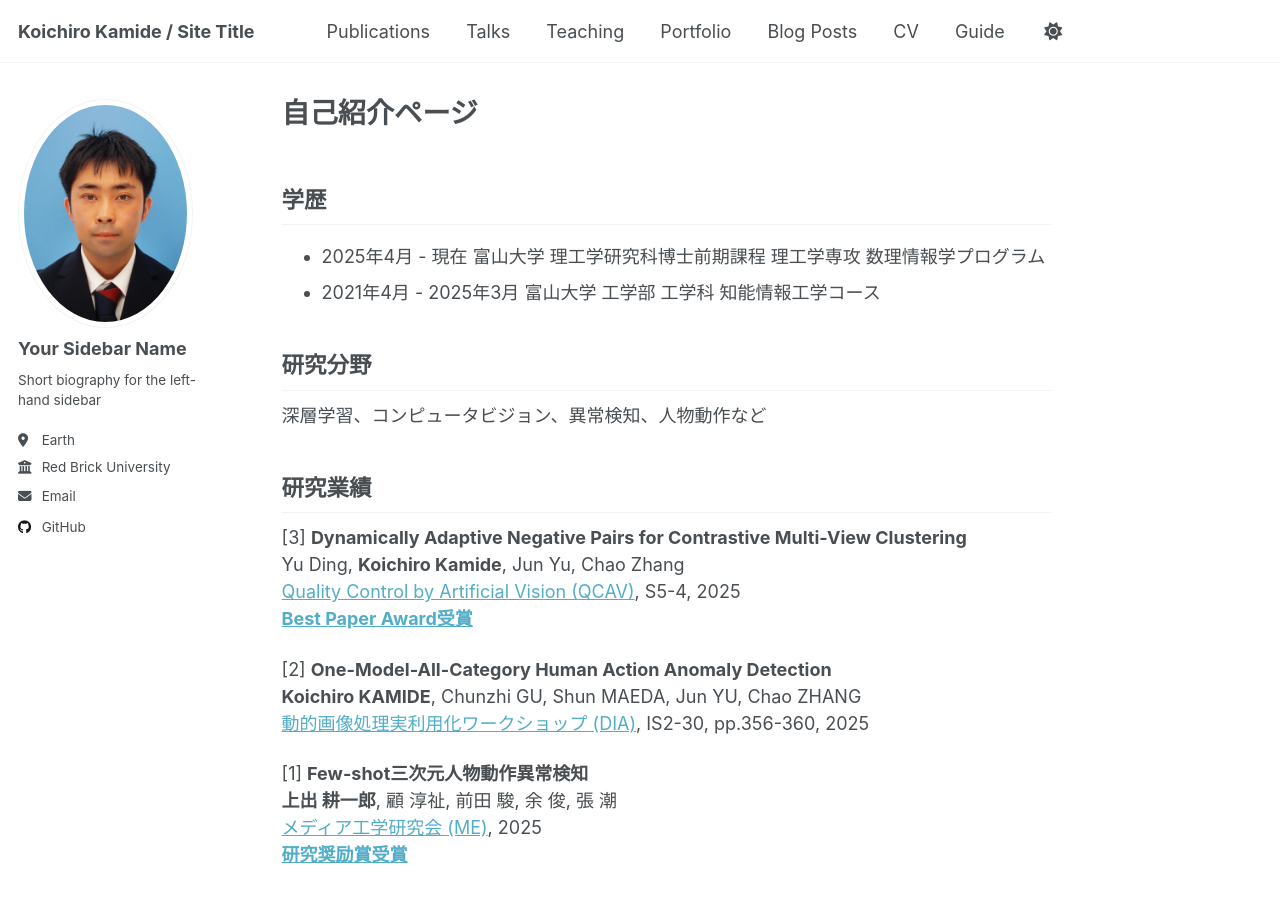
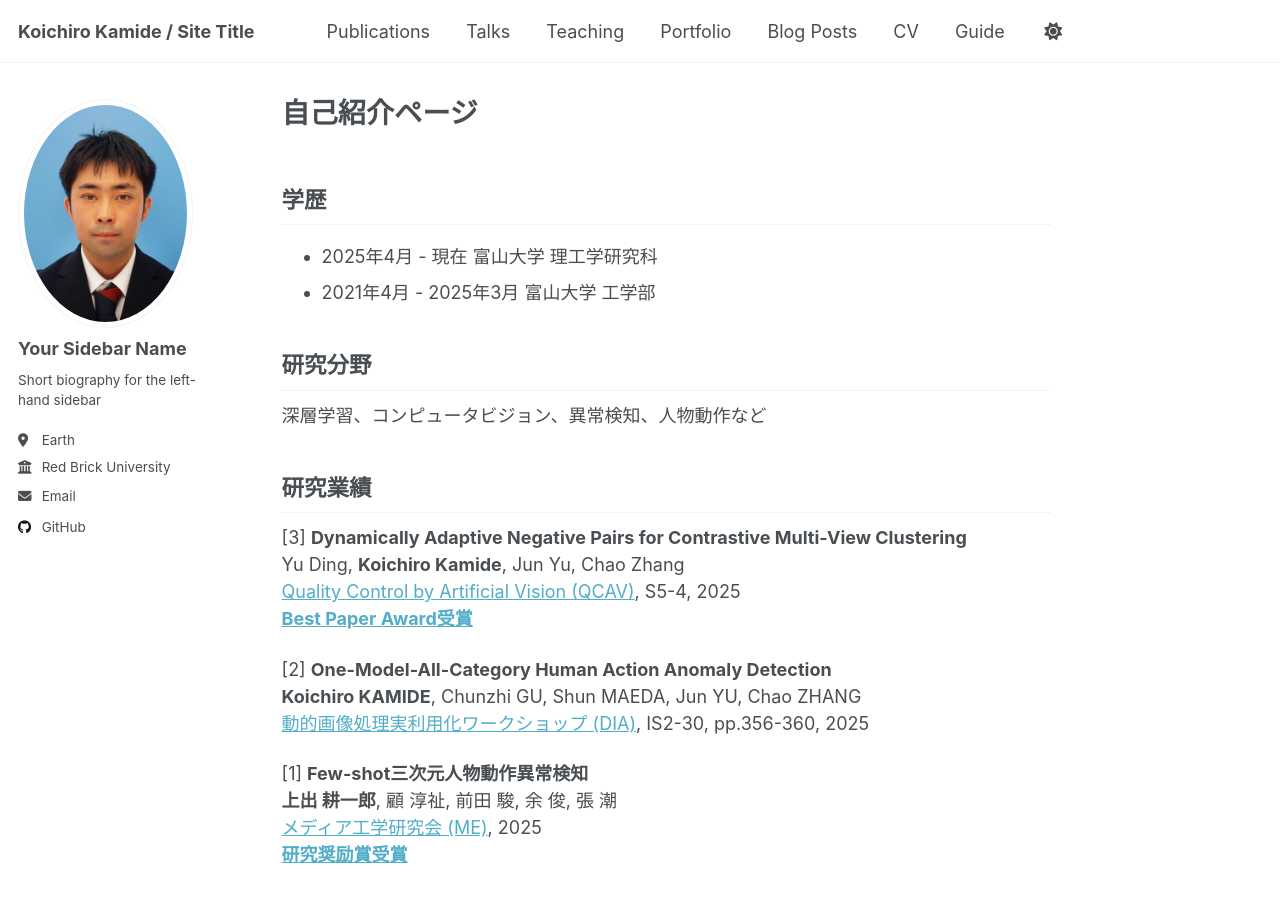
Before and after one commit to koichiro-kamide/koichiro-kamide.github.io, a Jekyll site: the page built from _pages/about.md, in a window 1280 px wide and 900 px high. Built offline with Jekyll 4.4.1, drawn with Linux system fonts in a browser that asks for light colours.

Commit message:
Update about.md

```diff
--- a/_pages/about.md
+++ b/_pages/about.md
@@ -9,8 +9,8 @@ redirect_from:
 
 
 ## 学歴
-* 2025年4月 - 現在 富山大学 理工学研究科博士前期課程 理工学専攻 数理情報学プログラム
-* 2021年4月 - 2025年3月 富山大学 工学部 工学科 知能情報工学コース
+* 2025年4月 - 現在 富山大学 理工学研究科
+* 2021年4月 - 2025年3月 富山大学 工学部
 
 
 ## 研究分野
```
